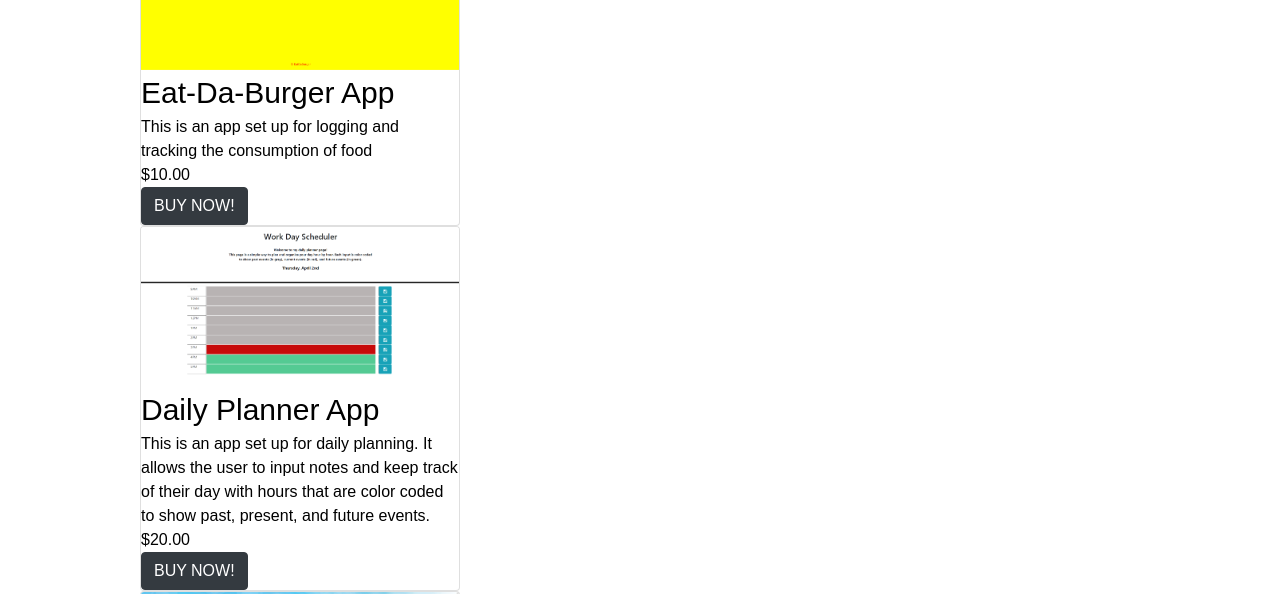
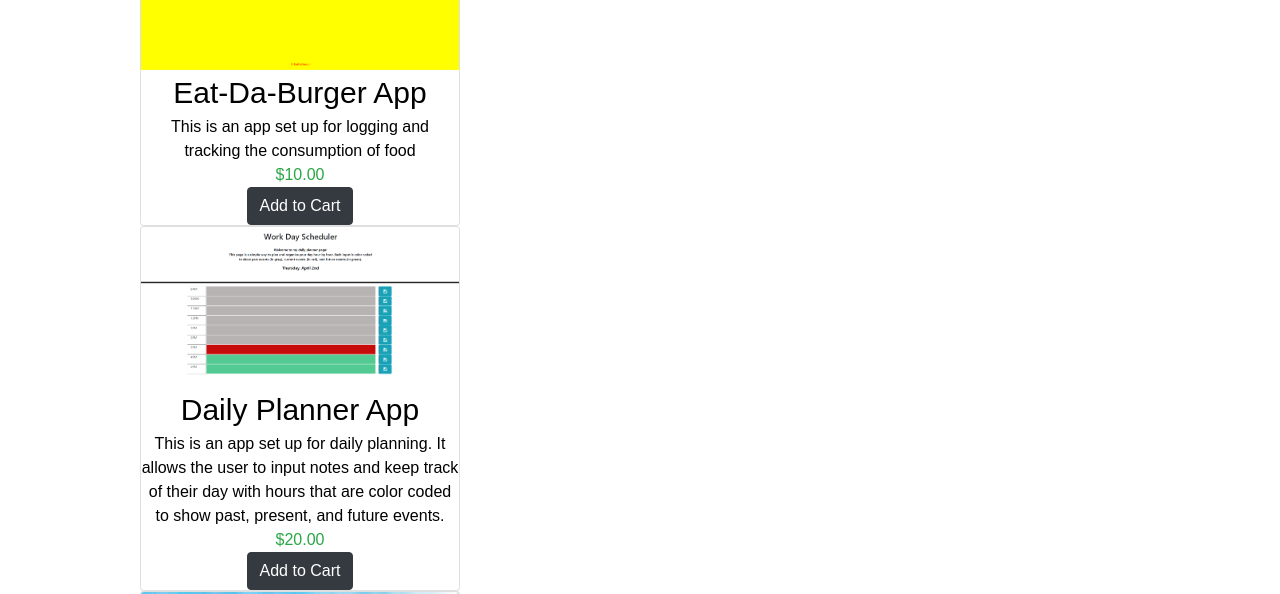
Before and after one commit to aelmore1014/Project-3, a React (Create React App) app in the folder storeapp/: page /products in a window 1280 px wide. Shown: the part 206-800 px from the top of the page. Built offline with nearby package versions, Linux system fonts and the light colour scheme.

Commit message:
updated the cards

```diff
--- a/storeapp/src/pages/products/index.jsx
+++ b/storeapp/src/pages/products/index.jsx
@@ -30,14 +30,16 @@ export default function ProductsPage() {
               width={50}
             />
           </div>
-          <div style={{ fontSize: '30px' }}>{item.name}</div>
-          <div>{item.description}</div>
-          <div>{formatPrice(item.price)}</div>
+          <div style={{ fontSize: '30px', textAlign: 'center' }}>{item.name}</div>
+          <div style={{ textAlign: 'center' }}>{item.description}</div>
+          <div style={{ textAlign: 'center' }} class="text-success">{formatPrice(item.price)}</div>
           <div>
           {/* NOT EXACTLY SURE WHAT TO PUT HERE ONCLICK */}
-            <button type="button" class="btn btn-dark" onClick={() => history.push('/view-cart')}>
-              BUY NOW!
+          <div style={{ textAlign: 'center' }} >
+            <button  type="button" class="btn btn-dark" onClick={() => history.push('/view-cart')}>
+             Add to Cart
             </button>
+            </div>
           </div>
         </div>
       ))}
```
